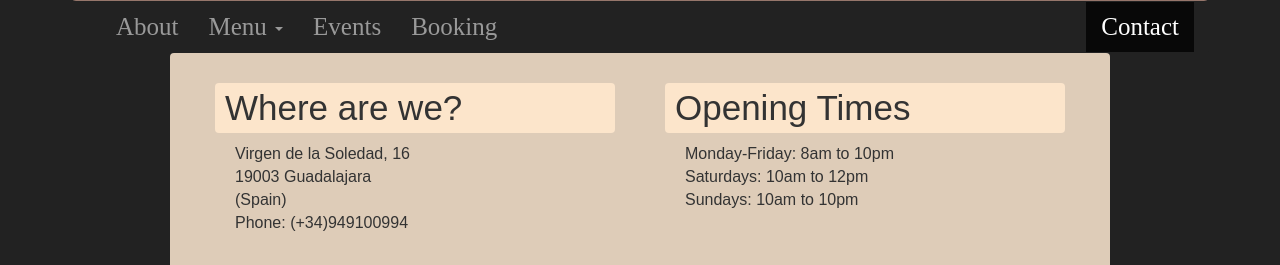
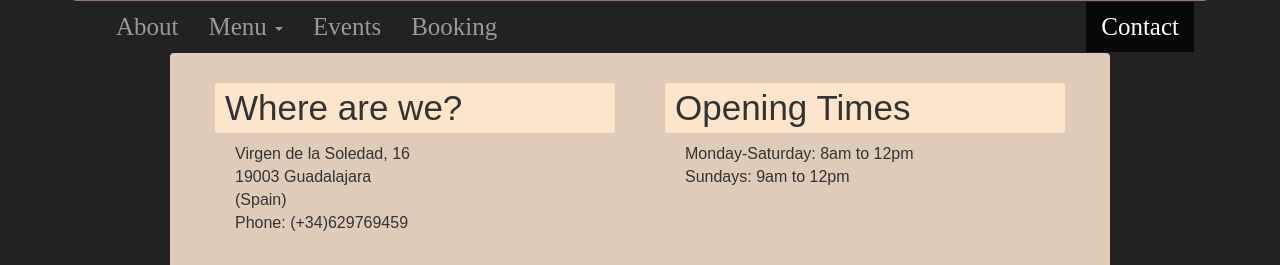
Before and after one commit to mrlia/mesonDonRamon, a Django app: page /meson/contact/ in a window 1280 px wide. Shown: the part 235-500 px from the top of the page. Run offline with Django 3.2, Linux system fonts and the light colour scheme; parts of the project's set-up code (start-up, migrations or seed data) failed here and were passed over; some libraries are stand-ins or nearby versions.

Commit message:
Minor changed

```diff
--- a/meson/templates/meson/contact.html
+++ b/meson/templates/meson/contact.html
@@ -11,15 +11,14 @@
 				Virgen de la Soledad, 16<br>
 				19003 Guadalajara<br>
 				(Spain)<br>
-				Phone: (+34)949100994
+				Phone: (+34)629769459
 			</p>
         </div>
         <div class="col-md-6">
 			<p class="infoHeader">Opening Times</p>
 			<p class="infoTextContainer infoTextFont">
-				Monday-Friday: 8am to 10pm<br>
-				Saturdays: 10am to 12pm<br>
-				Sundays: 10am to 10pm
+				Monday-Saturday: 8am to 12pm<br>
+				Sundays: 9am to 12pm
 			</p>
         </div>
 	</div>
```
